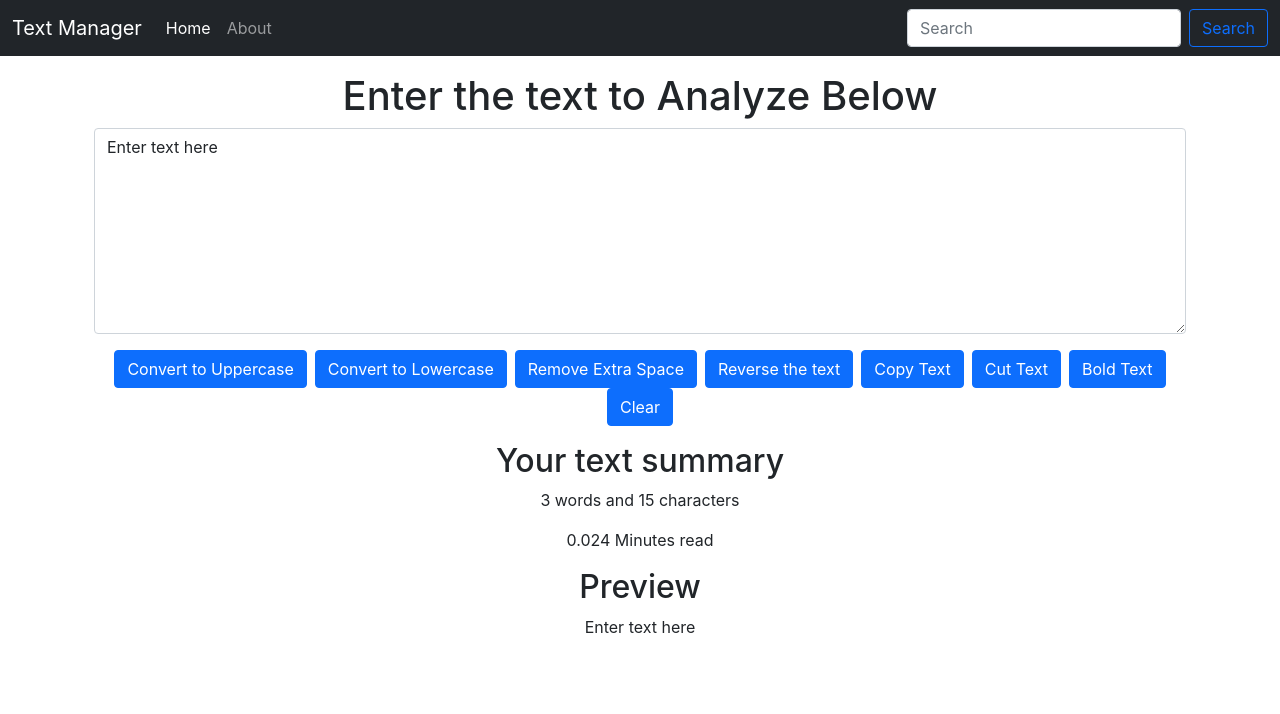
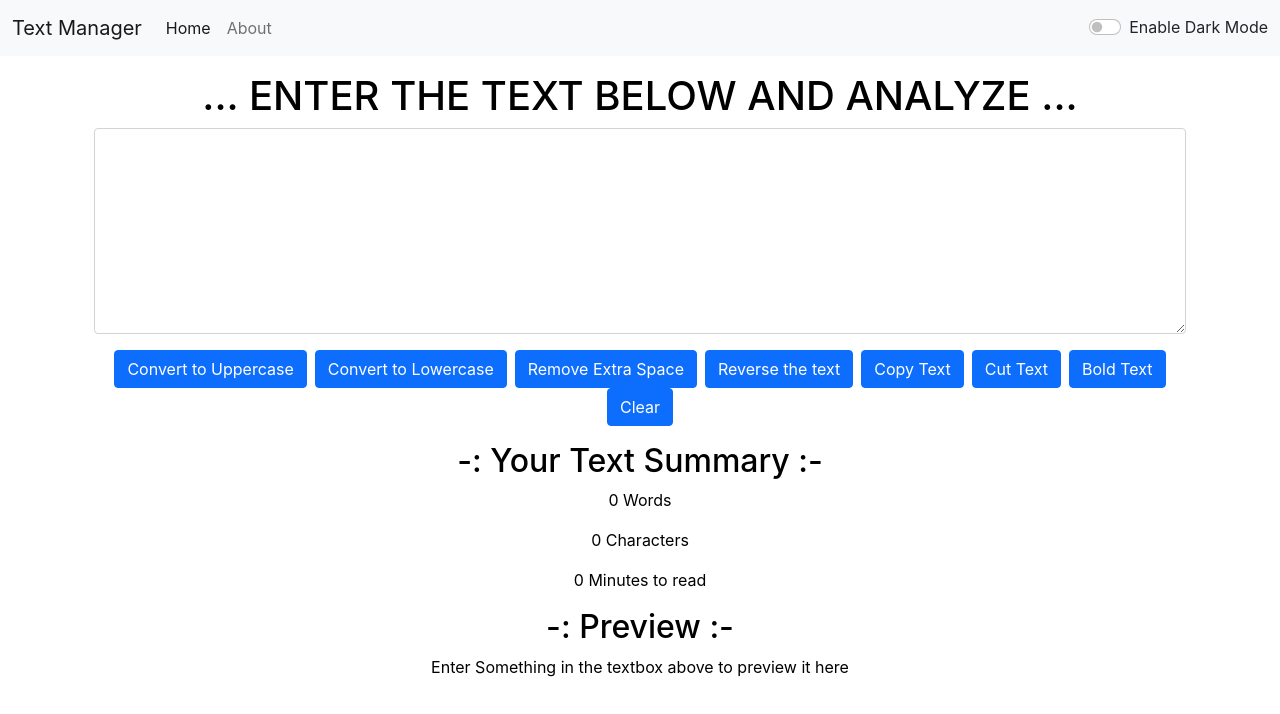
Before and after one commit to TheHimanshuDixit/Text-Manger, a React (Create React App) app: page / in a window 1280 px wide. Shown: the top 714 px of the page. Built offline with nearby package versions, Linux system fonts and the light colour scheme.

Commit message:
dark mode enable

```diff
--- a/src/App.js
+++ b/src/App.js
@@ -1,16 +1,34 @@
+// {written something inside it{} is javascript}
+
 import './App.css';
 import Navbar from './Components/Navbar';
 import Textform from './Components/Textform';
+import React, {useState} from 'react';
 
 function App() {
+  const [mode, setMode] = useState('light');            // whether dark mode is enabled or not
+
+  const toggleMode = () =>{
+    if(mode === 'light')
+    {
+      setMode('dark');
+      document.body.style.backgroundColor = 'black'
+    }
+    else
+    {
+      setMode('light');
+      document.body.style.backgroundColor = 'white'
+    }
+  }
+
   return (
     <div className='App'>
       {/* <Navbar /> */}
       {/* passing props it is like an argument (object) */}
       {/* <Navbar  title="Text Manager" abouttext="About Text Manager" /> */}
-      <Navbar title="Text Manager" />
+      <Navbar title="Text Manager" mode={mode} toggleMode={toggleMode}/>
       <div className="container my-3">
-        <Textform heading="Enter the text to Analyze Below"/>
+        <Textform heading="... ENTER THE TEXT BELOW AND ANALYZE ..." mode={mode}/>
       </div>
     </div>
   );
--- a/src/Components/Navbar.js
+++ b/src/Components/Navbar.js
@@ -3,7 +3,7 @@
 
 export default function Navbar(props) {
     return (
-        <nav className="navbar navbar-expand-lg navbar-dark bg-dark">
+        <nav className={`navbar navbar-expand-lg navbar-${props.mode} bg-${props.mode}`}>
             <div className="container-fluid">
                 <a className="navbar-brand" href="/">{props.title}</a>
                 <button className="navbar-toggler" type="button" data-bs-toggle="collapse" data-bs-target="/navbarSupportedContent" aria-controls="navbarSupportedContent" aria-expanded="false" aria-label="Toggle navigation">
@@ -32,10 +32,11 @@
                             <a className="nav-link disabled" href="/" tabIndex="-1" aria-disabled="true">Disabled</a>
                         </li> */}
                     </ul>
-                    <form className="d-flex">
-                        <input className="form-control me-2" type="search" placeholder="Search" aria-label="Search" />
-                        <button className="btn btn-outline-primary" type="submit">Search</button>
-                    </form>
+                    <div className={`form-check form-switch text-${props.mode === 'light'?'dark':'light'}`}>
+                        <input className="form-check-input" onClick={props.toggleMode} type="checkbox" id="flexSwitchCheckDefault"/>
+                        {/* ${props.mode === 'light'?'dark':'light'}  this is ternary operator*/}
+                        <label className="form-check-label" htmlFor="flexSwitchCheckDefault">Enable {props.mode === 'light'?'Dark':'Light'} Mode</label>
+                    </div>
                 </div>
             </div>
         </nav>
@@ -44,11 +45,11 @@
 
 // argument type setting  if prop type is not the type written below it will give error
 Navbar.propTypes = {
-    title : PropTypes.string.isRequired ,  // is required means mandate to fill the value
-    abouttext : PropTypes.string
+    title: PropTypes.string.isRequired,  // is required means mandate to fill the value
+    abouttext: PropTypes.string
 }
 
 Navbar.defaultProps = {
-    title : "Title required",
-    abouttext : "About"
+    title: "Title required",
+    abouttext: "About"
 }
--- a/src/Components/Textform.js
+++ b/src/Components/Textform.js
@@ -24,7 +24,7 @@
     }
 
     const handleRESClick = () => {
-        let newText = text.trim();
+        let newText = text.replace(/[ ]+/g, ' ');;
         setText(newText)
     }
 
@@ -45,21 +45,21 @@
     }
 
     const style = {
-        'font-weight' : 'normal'
+        'font-weight': 'normal'
     }
-    const [myStyle,setMyStyle] = useState(style);
-    const [btn,setBtn] = useState("Bold Text");
+    const [myStyle, setMyStyle] = useState(style);
+    const [btn, setBtn] = useState("Bold Text");
 
     const handleboldClick = () => {
-        if(myStyle['font-weight'] === "normal"){
+        if (myStyle['font-weight'] === "normal") {
             setMyStyle({
-                'font-weight' : 'bold'
+                'font-weight': 'bold'
             })
             setBtn("Normal Text")
         }
-        else{
+        else {
             setMyStyle({
-                'font-weight' : 'normal'
+                'font-weight': 'normal'
             })
             setBtn("Bold Text")
         }
@@ -76,35 +76,36 @@
         }
     }
 
-    const [text, setText] = useState('Enter text here');
+    const [text, setText] = useState('');
     // text = "new text"; // Wrong way to change the state
     // setText("new text"); // Correct way to change the state
 
     return (
         <>
-            <div className='container'>
+            <div className='container' style={{ color: props.mode === 'light' ? 'black' : 'white' }}>
                 <h1>{props.heading}</h1>
                 <div className="mb-3">
                     {/* <label for="myBox" className="form-label">Example textarea</label> */}
-                    <textarea style={myStyle} className="form-control" value={text} onChange={handleOnChange} id="myBox" rows="8"></textarea>
+                    <textarea style={{ 'font-weight': btn === 'Normal Text' ? 'bold' : 'normal', backgroundColor: props.mode === 'light' ? 'white' : '#212529', color: props.mode === 'light' ? 'black' : 'white' }} className="form-control" value={text} onChange={handleOnChange} id="myBox" rows="8"></textarea>
                 </div>
-                <button className="btn btn-primary mx-1" onClick={handleUpClick}>Convert to Uppercase</button>
-                <button className="btn btn-primary mx-1" onClick={handleLoClick}>Convert to Lowercase</button>
-                <button className="btn btn-primary mx-1" onClick={handleRESClick}>Remove Extra Space</button>
-                <button className="btn btn-primary mx-1" onClick={handlereverseClick}>Reverse the text</button>
-                <button className="btn btn-primary mx-1" onClick={handlecopyClick}>Copy Text</button>
-                <button className="btn btn-primary mx-1" onClick={handlecutClick}>Cut Text</button>
-                <button className="btn btn-primary mx-1" onClick={handleboldClick}>{btn}</button>
-                <button className="btn btn-primary mx-1" onClick={handleclearClick}>Clear</button>
+                <button className={`btn btn-${props.mode === 'light' ? 'primary' : 'dark'} mx-1`} onClick={handleUpClick}>Convert to Uppercase</button>
+                <button className={`btn btn-${props.mode === 'light' ? 'primary' : 'dark'} mx-1`} onClick={handleLoClick}>Convert to Lowercase</button>
+                <button className={`btn btn-${props.mode === 'light' ? 'primary' : 'dark'} mx-1`} onClick={handleRESClick}>Remove Extra Space</button>
+                <button className={`btn btn-${props.mode === 'light' ? 'primary' : 'dark'} mx-1`} onClick={handlereverseClick}>Reverse the text</button>
+                <button className={`btn btn-${props.mode === 'light' ? 'primary' : 'dark'} mx-1`} onClick={handlecopyClick}>Copy Text</button>
+                <button className={`btn btn-${props.mode === 'light' ? 'primary' : 'dark'} mx-1`} onClick={handlecutClick}>Cut Text</button>
+                <button className={`btn btn-${props.mode === 'light' ? 'primary' : 'dark'} mx-1`} onClick={handleboldClick}>{btn}</button>
+                <button className={`btn btn-${props.mode === 'light' ? 'primary' : 'dark'} mx-1`} onClick={handleclearClick}>Clear</button>
             </div>
-            <div className="container my-3">
-                <h2>Your text summary</h2>
+            <div className="container my-3" style={{ color: props.mode === 'light' ? 'black' : 'white' }}>
+                <h2>-: Your Text Summary :-</h2>
                 {/* text.split(" ") will split words and form array */}
-                <p>{countword()} words and {text.length} characters</p>
+                <p>{countword()} Words</p>
+                <p>{text.length} Characters</p>
                 {/* <p>{0.008 * text.split(" ").length} Minutes read</p> */}
-                <p>{0.008 * countword()} Minutes read</p>
-                <h2>Preview</h2>
-                <p style={myStyle}>{text}</p>
+                <p>{0.008 * countword()} Minutes to read</p>
+                <h2>-: Preview :-</h2>
+                <p style={myStyle}>{text.length > 0 ? text : "Enter Something in the textbox above to preview it here"}</p>
             </div>
         </>
     )
```
